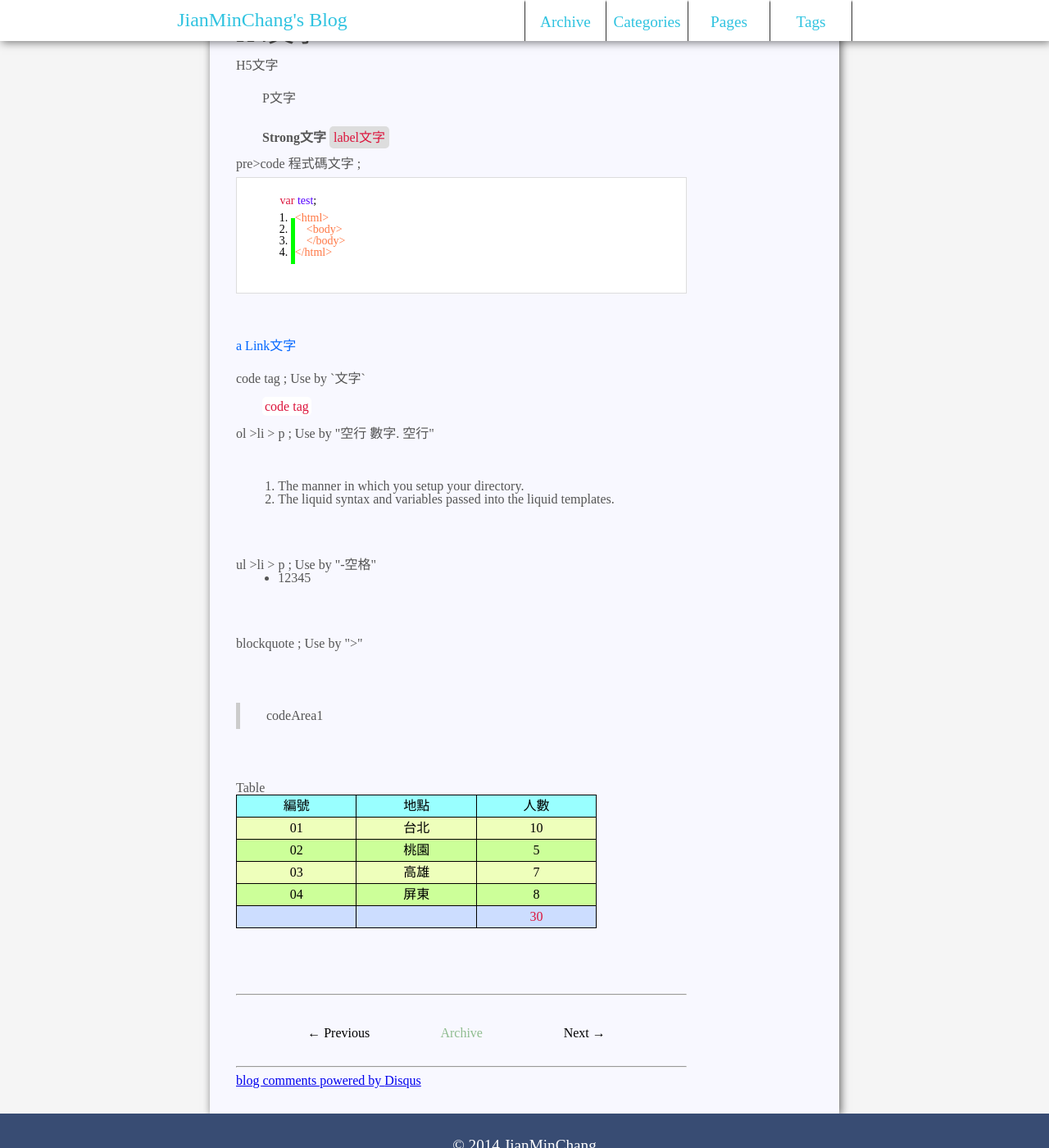
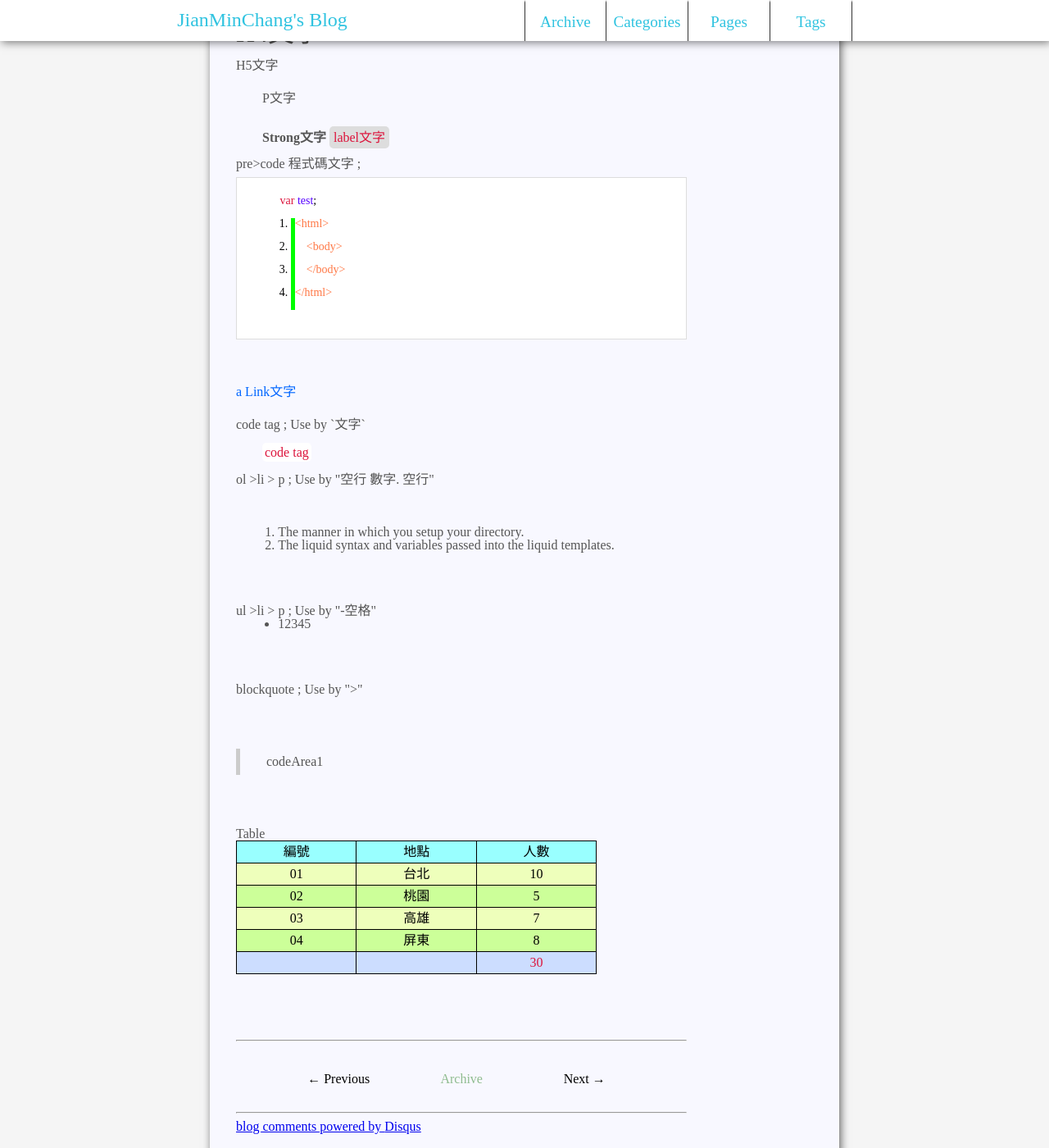
Before and after one commit to JianMin0721/JianMin0721.github.io, a Jekyll site: the page built from _posts/2014-02-27-first-paper.md, in a window 1280 px wide and 1400 px high, scrolled down 1828 px. Shown: the whole window at 82% size. Built offline with Jekyll 4.4.1, drawn with Linux system fonts in a browser that asks for light colours; comment, search, counter and statistics services are not loaded.

Commit message:
modiffy code style css

```diff
--- a/assets/themes/mythemes/indexcss.css
+++ b/assets/themes/mythemes/indexcss.css
@@ -579,9 +579,11 @@
 }
 .code > ol > li{
 	width: 100%;
-	height: 1em;
+	height: 2em;
 	border-left: 5px solid #00FF00;
 	padding: 0px;
+        padding-top:0.5em;
+        padding-button:0.5em;
 	margin: 0px;
 }
 .codeown{color: #DC143C;}
```
